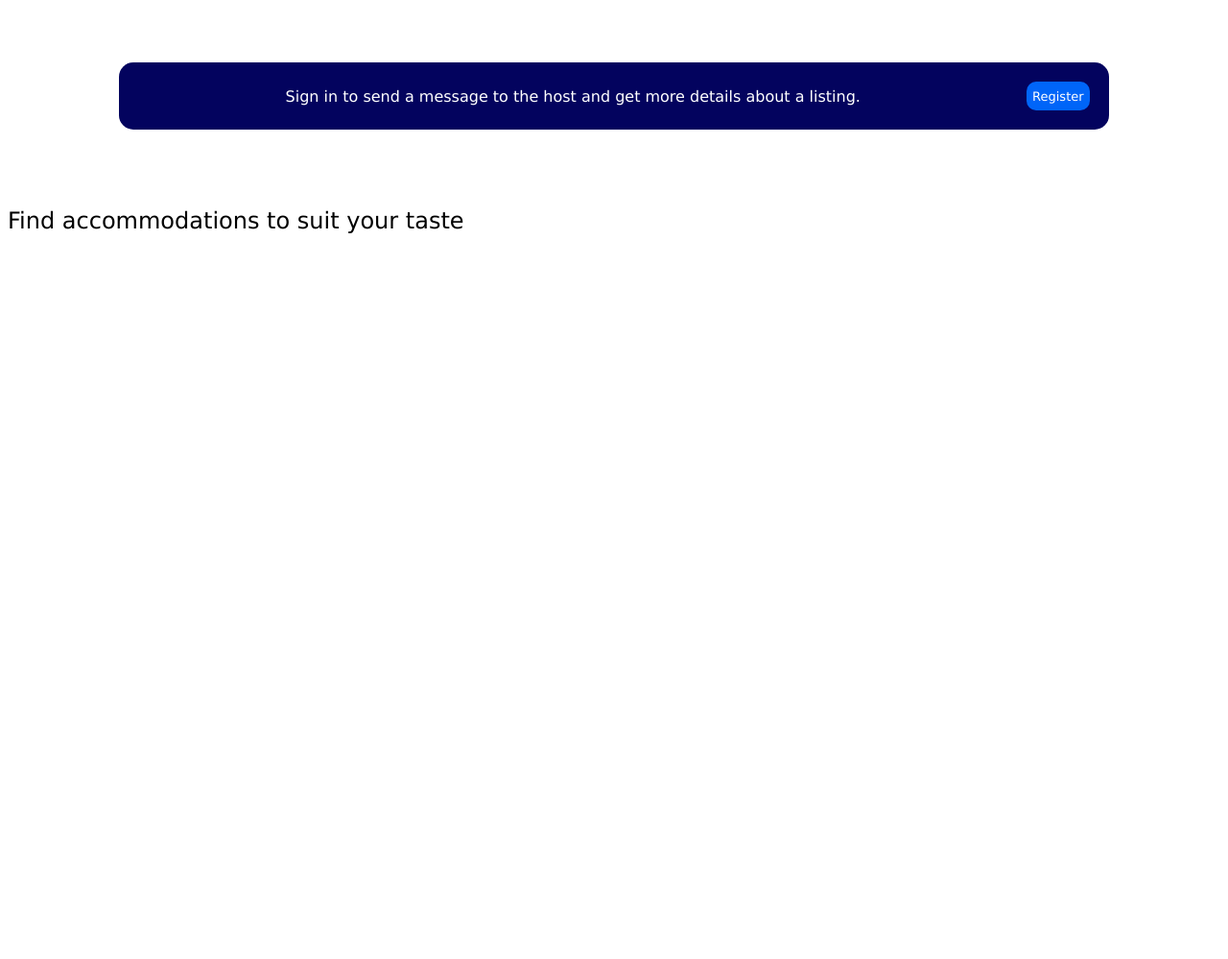
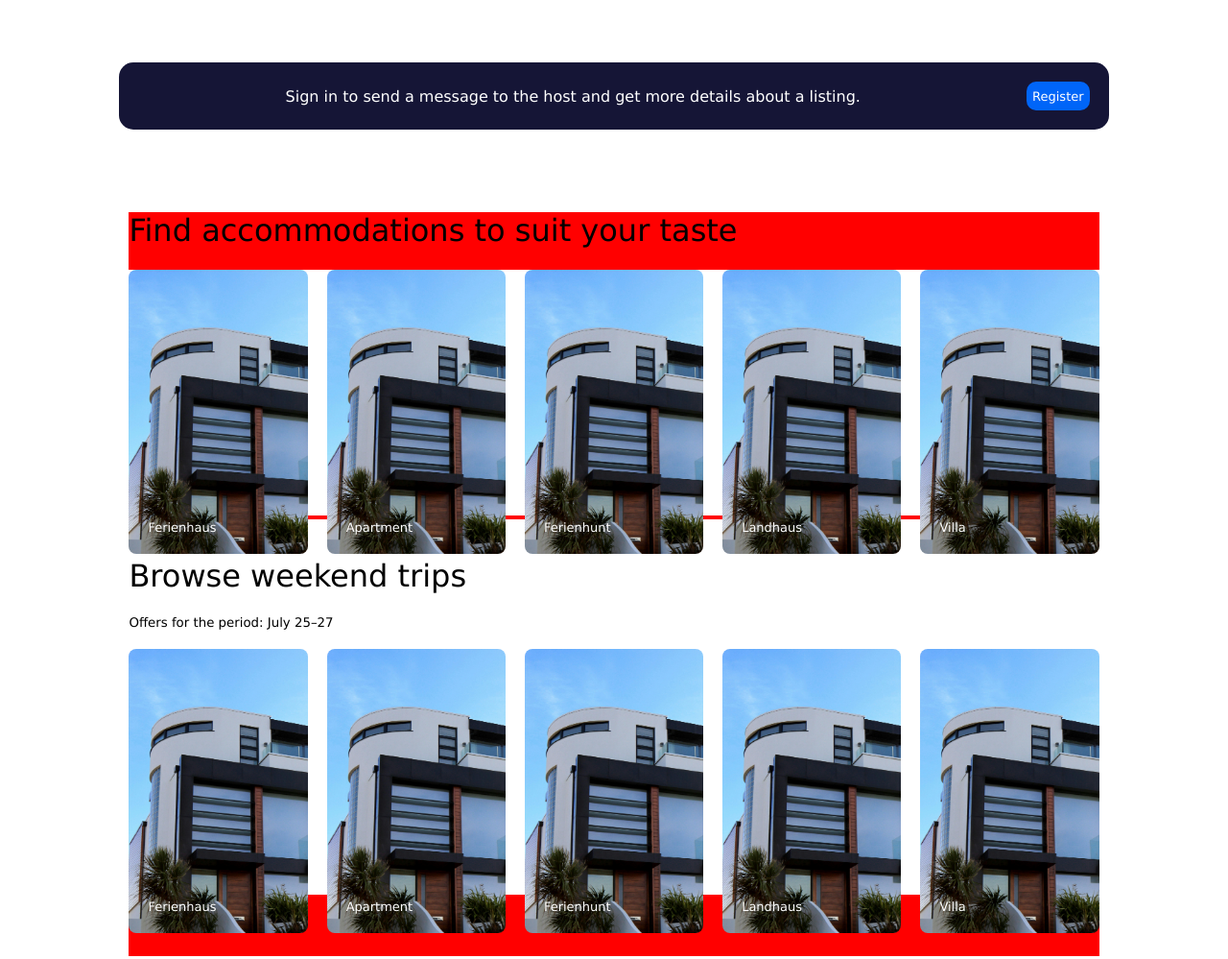
Before and after one commit to shebz2023/The-Gym, a plain HTML site: page cloneWebsiteAssignment/index.html in a window 1280 px wide. Shown: the part 728-1727 px from the top of the page at 96% size. Before the commit the page ends 988 px from the top, so only its background shows below. Drawn offline with Linux system fonts and the light colour scheme.

Commit message:
cards accomodations section

```diff
--- a/cloneWebsiteAssignment/index.html
+++ b/cloneWebsiteAssignment/index.html
@@ -33,12 +33,33 @@
             <div class="register-button">Register</div>
         </div>
      </div>
-    <div>
-        <div class="container-accomodations">
-            <h1 >
-                Find accommodations to suit your taste
-            </h1>
+    <div class="container">
+        <div class="container-accomodation">
+            <h1 class="">Find accommodations to suit your taste</h1>
+            <div class="cards-container">
+                <div class="card">Ferienhaus</div>
+                <div class="card">Apartment</div>
+                <div class="card">Ferienhunt</div>
+                <div class="card">Landhaus</div>
+                <div class="card">Villa</div>
+            </div>
         </div>
+        <div class="text-accomodation">
+          <h1 class="">Browse weekend trips </h1>
+          <h2>Offers for the period: <span>July 25–27</span></h2>
+        </div>
+        <div class="container-accomodation">
+            <div class="cards-container">
+                <div class="card">Ferienhaus</div>
+                <div class="card">Apartment</div>
+                <div class="card">Ferienhunt</div>
+                <div class="card">Landhaus</div>
+                <div class="card">Villa</div>
+            </div>
+        </div>
+        <div class="container-accomodation"></div>
+        <div class="container-accomodation"></div>
+
     </div>
 
 </body>
--- a/cloneWebsiteAssignment/styles.css
+++ b/cloneWebsiteAssignment/styles.css
@@ -45,7 +45,7 @@ font-weight: lighter;
 .image-section{
     height: 80vh;
     background-color: black;
-    background: url(kidReading.jpg);
+    background: url(/assets/kidReading.jpg);
     background-size: cover;
     display: flex;
     align-items: center;
@@ -92,7 +92,7 @@ font-weight: lighter;
     align-items: center;
 }
 .register-popup{
-    background-color: rgb(3, 3, 94);
+    background-color: rgb(21, 21, 54);
     width: 80%;
     height: 70px;
     border-radius: 15px;
@@ -112,7 +112,45 @@ font-weight: lighter;
     padding-left: 6px;
     font-size: small;
 }
-.container-accomodations h1{
-    font-weight: 100;
-    font-size: x-large;
+.container{
+    padding-left: 10%;
+    padding-right: 10%;
 }
+.container-accomodation{
+    height: 40vh;
+    margin-top: 20px;
+    background-color: red;
+}
+.container-accomodation h1{
+    font-weight: lighter;
+}
+.cards-container{
+    background-color: white;
+    height: 80%;
+    display: flex;
+    gap: 20px;
+}
+.card{
+    background: url(/assets/house1.jpg);
+    height: 100%;
+    width: 20vw;
+    border-radius: 8px;
+    background-size: cover;
+    display:flex;
+    align-items: end;
+    color: white;
+    padding: 20px;
+    font-size: small;
+}
+.container-accomodation h2{
+    font-size: small;
+    font-weight: lighter;
+}
+.text-accomodation h1{
+    margin-top: 40px;
+    font-weight: lighter;
+}
+.text-accomodation h2{
+    font-size: smaller;
+    font-weight: lighter;
+}
```
Also changed, not shown: cloneWebsiteAssignment/assets/house1.jpg (added), cloneWebsiteAssignment/assets/house2.jpg (added), cloneWebsiteAssignment/assets/kidReading.jpg (renamed from cloneWebsiteAssignment/kidReading.jpg).
